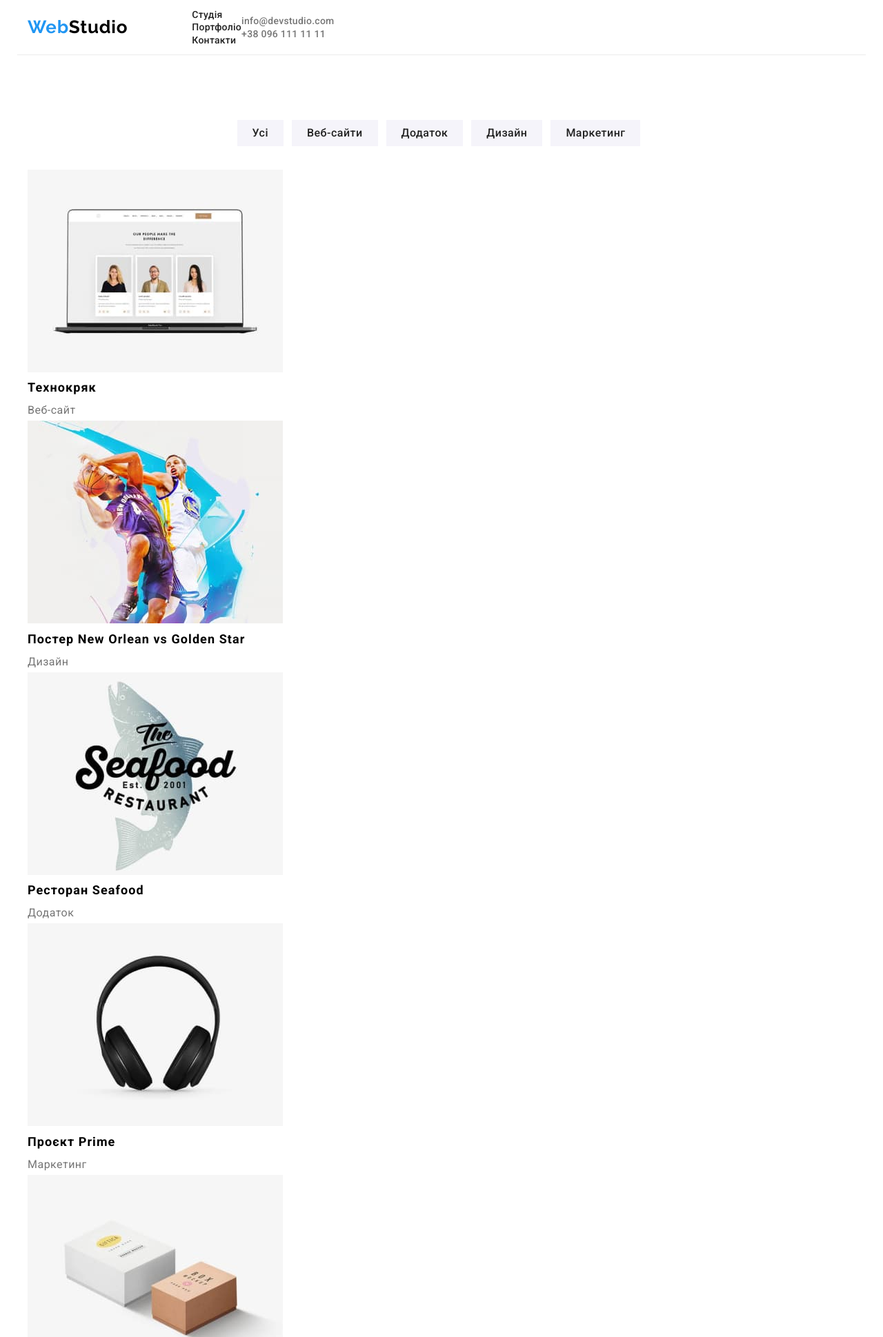
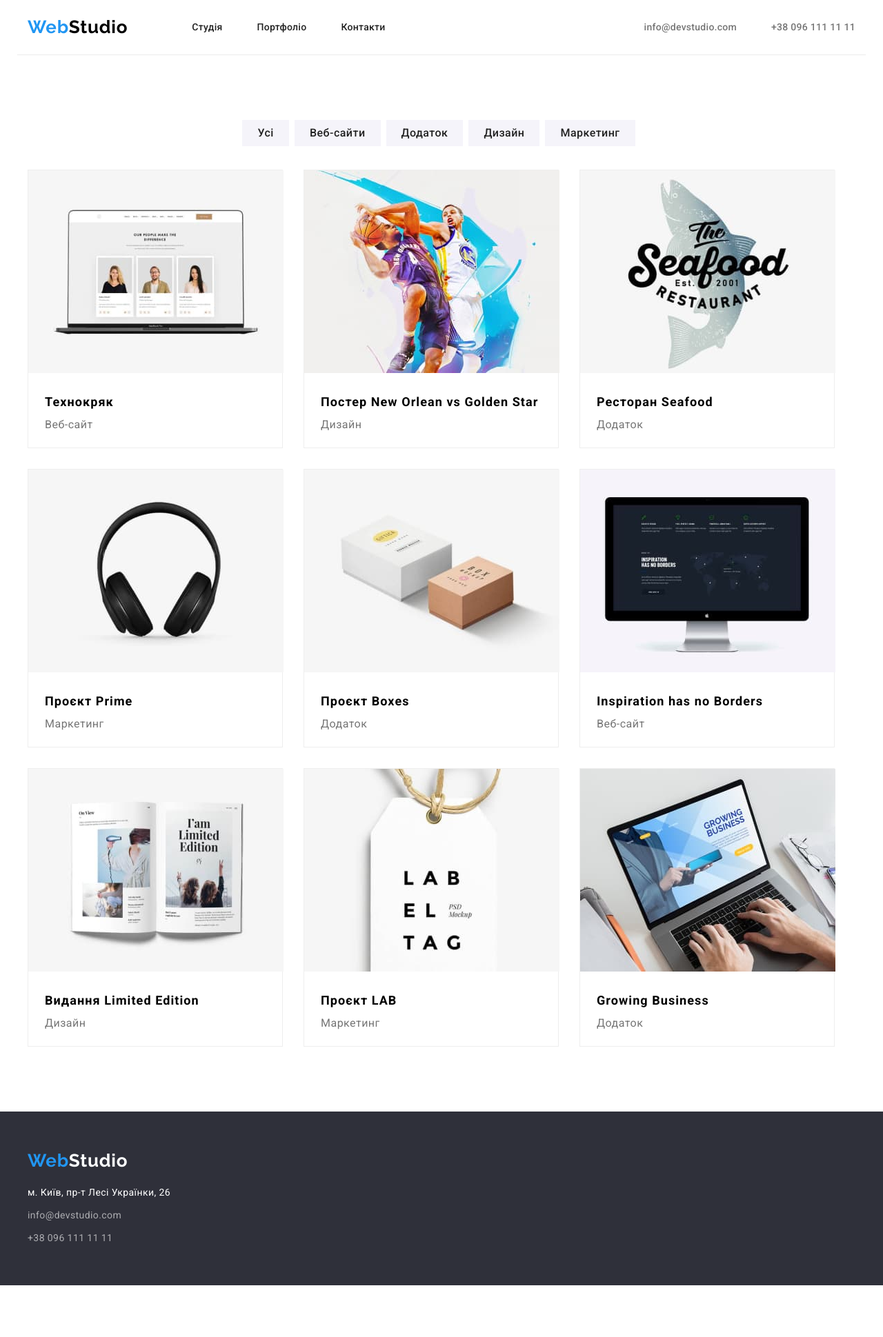
Before and after one commit to iEfir/goit-markup-hw-03, a plain HTML site: page portfolio.html in a window 1280 px wide. Shown: the top 1939 px of the page at 69% size. After the commit the page ends 1864 px from the top, so only its background shows below. Drawn offline with nearby package versions, Linux system fonts and the light colour scheme.

Commit message:
finish portfolio

```diff
--- a/css/styles.css
+++ b/css/styles.css
@@ -268,13 +268,28 @@ address {
   padding-bottom: 30px;
 }
 
+.container-header-portfolio {
+  margin-bottom: 94px;
+}
+
+.container-portfolio-main {
+  margin-bottom: 94px;
+}
+
 .portfolio-list {
+  display: flex;
   list-style: none;
 }
 
 .portfolio-list-btn {
-  text-align: center;
+  display: flex;
+  justify-content: center;
   margin-bottom: 34px;
+}
+
+.portfolio-list-card {
+  flex-wrap: wrap;
+  gap: 30px;
 }
 
 .portfolio-list-btn-item {
@@ -306,9 +321,17 @@ address {
   background: var(--logo-focus-hover-color);
 }
 
-/* .portfolio-hero-item {
-  border: 1px solid #EEEEEE;
-} */
+.portfolio-hero-item {
+  width: 370px;
+  height: 404px;
+  border: 1px solid #eeeeee;
+}
+
+.hero-content-portfolio {
+  display: flex;
+  flex-direction: column;
+  padding: 20px 24px;
+}
 
 .hero-content {
   font-weight: var(--title-logo-font-weight);
@@ -324,7 +347,12 @@ address {
   color: #757575;
 }
 
+.address {
+  min-width: 231px;
+}
+
 .footer-logo {
+  width: 145px;
   margin-bottom: 20px;
   color: #ffffff;
 }
--- a/portfolio.html
+++ b/portfolio.html
@@ -23,11 +23,11 @@
   <body class="body">
     <header class="header">
       <div class="container container-header container-header-portfolio">
+        <nav class="header-navigation">
           <a class="link-logo" href="index.html">
             <span class="web">Web</span>Studio
           </a>
-        <nav class="navigation">
-          <ul class="navigation-list portfolio-list">
+          <ul class="index-header-list">
             <li>
               <a class="navigation-link" href="index.html">Студія</a>
             </li>
@@ -39,37 +39,52 @@
             </li>
           </ul>
         </nav>
-        <ul class="contact portfolio-list">
-          <li>
+        <ul class="index-header-list contact-header-list">
+          <li class="contact-header-item">
             <a class="contact-link" href="mailto:info@devstudio.com"
               >info@devstudio.com</a
             >
           </li>
-          <li>
-            <a class="contact-link" href="tel:+380961111111">+38 096 111 11 11</a>
+          <li class="contact-header-item">
+            <a class="contact-link" href="tel:+380961111111"
+              >+38 096 111 11 11</a
+            >
           </li>
         </ul>
       </div>
     </header>
+
     <main class="portfolio-main">
-      <div class="container">
+      <div class="container container-portfolio-main">
         <section class="portfolio-hero">
           <ul class="portfolio-list portfolio-list-btn">
-            <li class="portfolio-list-btn-item"><button class="filter-btn" type="button">Усі</button></li>
-            <li class="portfolio-list-btn-item"><button class="filter-btn" type="button">Веб-сайти</button></li>
-            <li class="portfolio-list-btn-item"><button class="filter-btn" type="button">Додаток</button></li>
-            <li class="portfolio-list-btn-item"><button class="filter-btn" type="button">Дизайн</button></li>
-            <li class="portfolio-list-btn-item"><button class="filter-btn" type="button">Маркетинг</button></li>
+            <li class="portfolio-list-btn-item">
+              <button class="filter-btn" type="button">Усі</button>
+            </li>
+            <li class="portfolio-list-btn-item">
+              <button class="filter-btn" type="button">Веб-сайти</button>
+            </li>
+            <li class="portfolio-list-btn-item">
+              <button class="filter-btn" type="button">Додаток</button>
+            </li>
+            <li class="portfolio-list-btn-item">
+              <button class="filter-btn" type="button">Дизайн</button>
+            </li>
+            <li class="portfolio-list-btn-item">
+              <button class="filter-btn" type="button">Маркетинг</button>
+            </li>
           </ul>
-          <ul class="portfolio-list">
+          <ul class="portfolio-list portfolio-list-card">
             <li class="portfolio-hero-item">
               <img
                 src="./img/portfolio_img.jpg"
                 alt="laptop with website"
                 width="370"
               />
+              <div class="hero-content-portfolio">
                 <h3 class="hero-content">Технокряк</h3>
                 <p class="hero-description">Веб-сайт</p>
+              </div>
             </li>
             <li class="portfolio-hero-item">
               <img
@@ -77,8 +92,10 @@
                 alt="two basketball player"
                 width="370"
               />
+              <div class="hero-content-portfolio">
                 <h3 class="hero-content">Постер New Orlean vs Golden Star</h3>
                 <p class="hero-description">Дизайн</p>
+              </div>
             </li>
             <li class="portfolio-hero-item">
               <img
@@ -86,8 +103,10 @@
                 alt="restaurant logo"
                 width="370"
               />
+              <div class="hero-content-portfolio">
                 <h3 class="hero-content">Ресторан Seafood</h3>
                 <p class="hero-description">Додаток</p>
+              </div>
             </li>
             <li class="portfolio-hero-item">
               <img
@@ -95,8 +114,10 @@
                 alt="black headphones"
                 width="370"
               />
+              <div class="hero-content-portfolio">
                 <h3 class="hero-content">Проєкт Prime</h3>
                 <p class="hero-description">Маркетинг</p>
+              </div>
             </li>
             <li class="portfolio-hero-item">
               <img
@@ -104,18 +125,24 @@
                 alt="two boxes one white one black"
                 width="370"
               />
+              <div class="hero-content-portfolio">
                 <h3 class="hero-content">Проєкт Boxes</h3>
                 <p class="hero-description">Додаток</p>
+              </div>
             </li>
             <li class="portfolio-hero-item">
               <img src="./img/portfolio_img5.jpg" alt="monitor" width="370" />
+              <div class="hero-content-portfolio">
                 <h3 class="hero-content">Inspiration has no Borders</h3>
                 <p class="hero-description">Веб-сайт</p>
+              </div>
             </li>
             <li class="portfolio-hero-item">
               <img src="./img/portfolio_img6.jpg" alt="magazine" width="370" />
+              <div class="hero-content-portfolio">
                 <h3 class="hero-content">Видання Limited Edition</h3>
                 <p class="hero-description">Дизайн</p>
+              </div>
             </li>
             <li class="portfolio-hero-item">
               <img
@@ -123,8 +150,10 @@
                 alt="token with the name lab"
                 width="370"
               />
+              <div class="hero-content-portfolio">
                 <h3 class="hero-content">Проєкт LAB</h3>
                 <p class="hero-description">Маркетинг</p>
+              </div>
             </li>
             <li class="portfolio-hero-item">
               <img
@@ -132,31 +161,33 @@
                 alt="man working on laptop"
                 width="370"
               />
+              <div class="hero-content-portfolio">
                 <h3 class="hero-content">Growing Business</h3>
                 <p class="hero-description">Додаток</p>
+              </div>
             </li>
           </ul>
         </section>
       </div>
     </main>
     <footer class="footer">
-      <div class="container">
+      <div class="container container-footer">
         <a class="footer-logo" href="">
           <span class="web-footer">Web</span>Studio
         </a>
         <address class="address">
-          <ul class="portfolio-list">
-            <li>
+          <ul class="index-list">
+            <li class="footer-item">
               <a class="footer-address" href=""
                 >м. Київ, пр-т Лесі Українки, 26</a
               >
             </li>
-            <li>
+            <li class="footer-item">
               <a class="footer-link" href="mailto:info@devstudio.com"
                 >info@devstudio.com</a
               >
             </li>
-            <li>
+            <li class="footer-item">
               <a class="footer-link" href="tel:+380961111111"
                 >+38 096 111 11 11</a
               >
```
Lines whose indentation alone changed are shown as unchanged.
